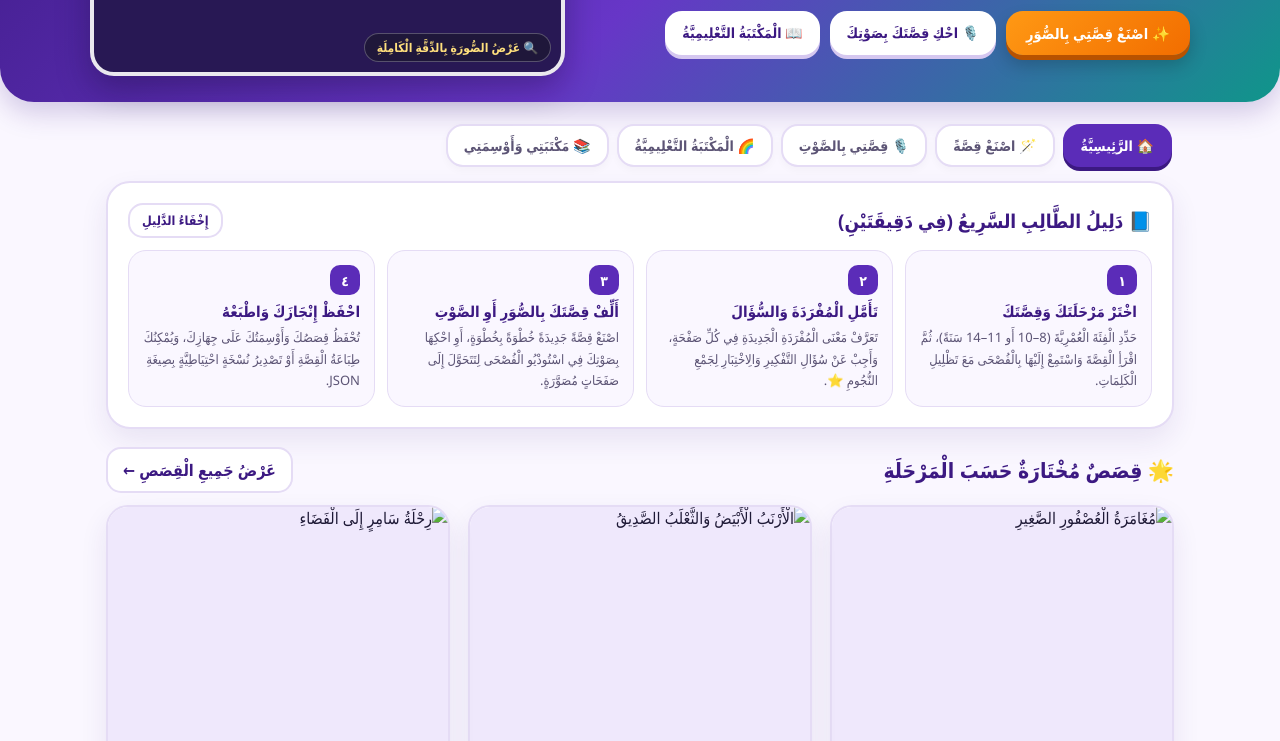
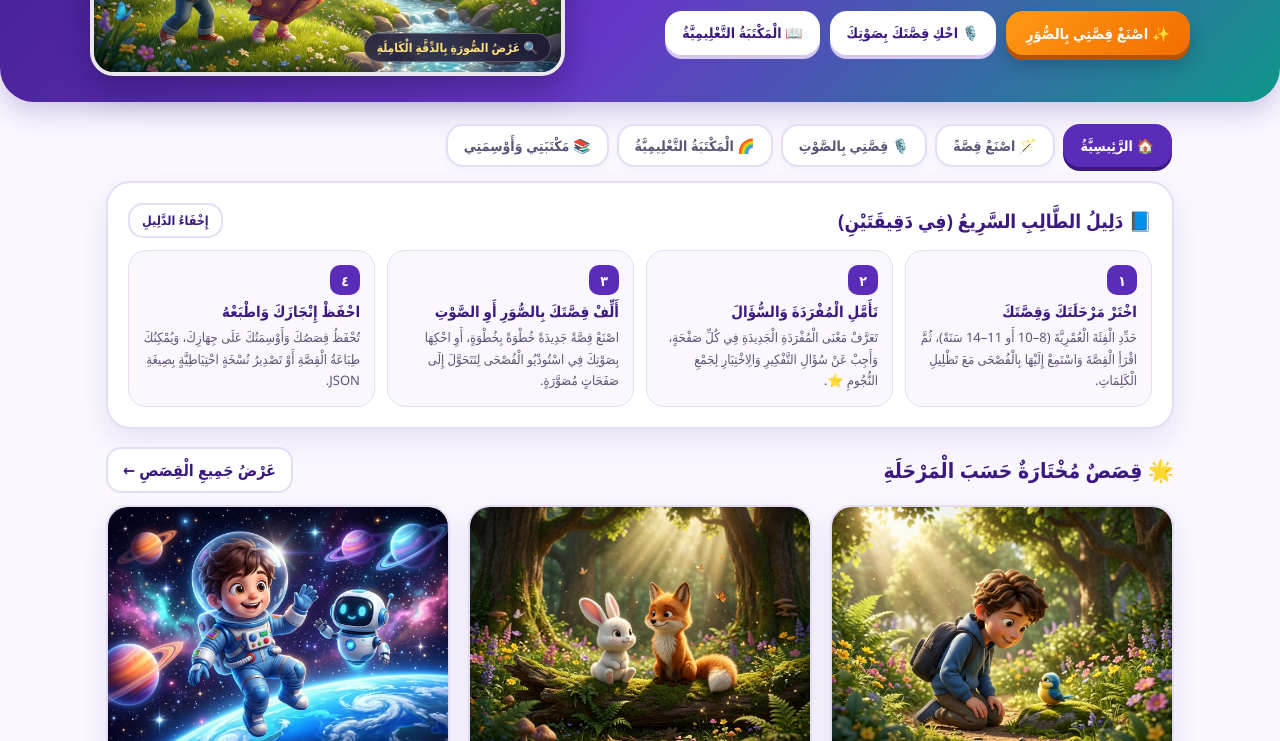
Before and after one commit to shady981981-hub/qissati-bisoora-apk, a plain HTML site: page index.html in a window 1280 px wide. Shown: the part 281-1022 px from the top of the page. Drawn offline with Linux system fonts and the light colour scheme.

Commit message:
Fix image paths to match packaged Android assets

```diff
--- a/index.html
+++ b/index.html
@@ -538,7 +538,7 @@ body.large-reading .story-text-box{font-size:25px;line-height:2.15}
 </div>
 
 <script>
-const IMAGES = {"ICON": "images/icon.jpg", "HERO": "images/hero.jpg", "GARDEN": "images/garden.jpg", "MAGIC": "images/magic.jpg", "SEA": "images/sea.jpg", "FOREST": "images/forest.jpg", "SPACE": "images/space.jpg", "CITY": "images/city.jpg"};
+const IMAGES = {"ICON": "icon.jpg", "HERO": "hero.jpg", "GARDEN": "garden.jpg", "MAGIC": "magic.jpg", "SEA": "sea.jpg", "FOREST": "forest.jpg", "SPACE": "space.jpg", "CITY": "city.jpg"};
 const IMAGE_META = {"ICON": {"file": "input_file_10.png", "width": 1024, "height": 1024, "format": "JPEG", "bytes": 827309}, "HERO": {"file": "input_file_5.png", "width": 1376, "height": 768, "format": "JPEG", "bytes": 803328}, "GARDEN": {"file": "input_file_4.png", "width": 1200, "height": 896, "format": "JPEG", "bytes": 788273}, "MAGIC": {"file": "input_file_6.png", "width": 1200, "height": 896, "format": "JPEG", "bytes": 770510}, "SEA": {"file": "input_file_7.png", "width": 1200, "height": 896, "format": "JPEG", "bytes": 854276}, "FOREST": {"file": "input_file_8.png", "width": 1200, "height": 896, "format": "JPEG", "bytes": 796242}, "SPACE": {"file": "input_file_9.png", "width": 1200, "height": 896, "format": "JPEG", "bytes": 765739}, "CITY": {"file": "input_file_11.png", "width": 1200, "height": 896, "format": "JPEG", "bytes": 944961}};
 
 const SCENE_CATALOG = [
```
